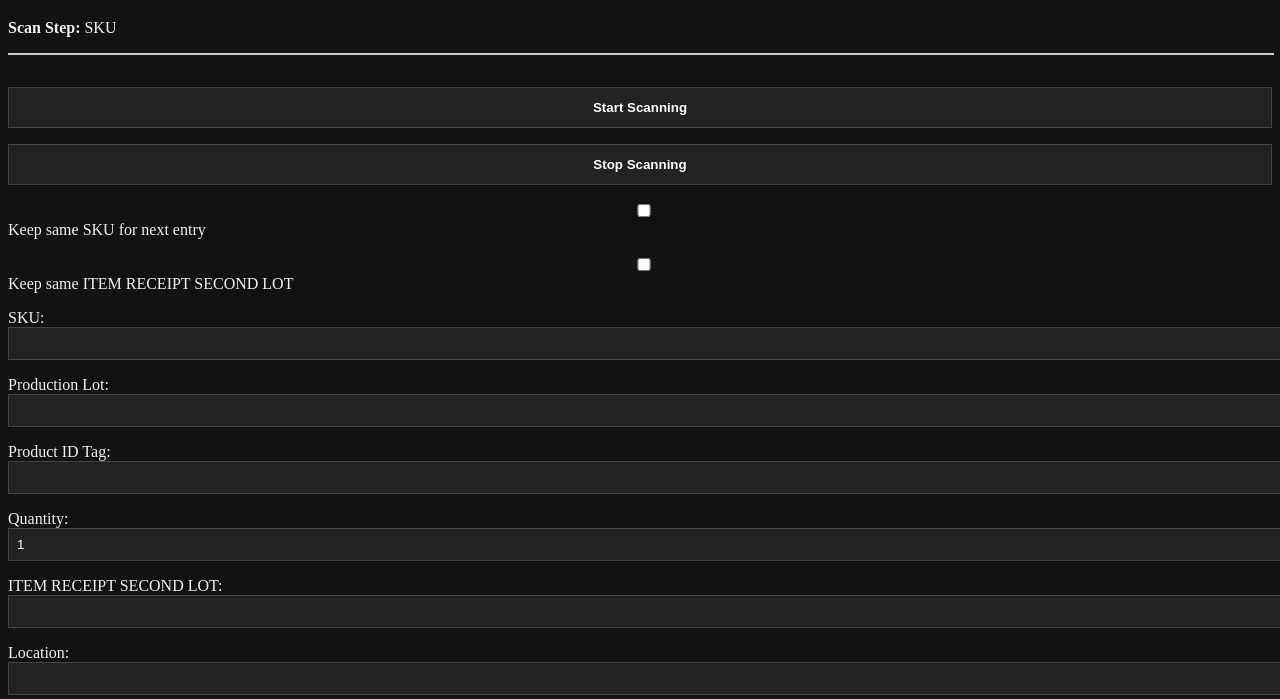
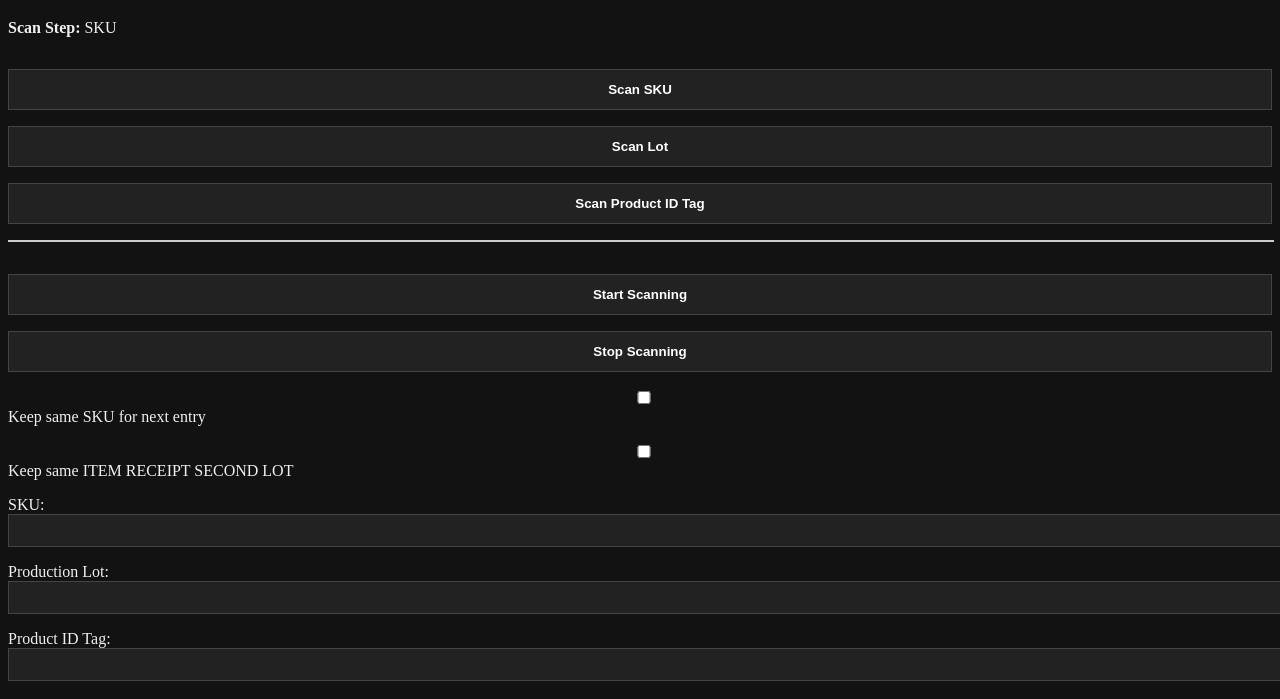
Before and after one commit to Frostpatrol/ja-finished-goods-scanner, a plain HTML site: page index.html in a window 1280 px wide. Shown: the part 61-760 px from the top of the page. Drawn offline with Linux system fonts and the light colour scheme.

Commit message:
Add files via upload

```diff
--- a/index.html
+++ b/index.html
@@ -40,6 +40,9 @@
   <h1>JA Finished Goods Inventory</h1>
 
   <p><strong>Scan Step:</strong> <span id="scanStepLabel">SKU</span></p>
+    <button onclick="setScanStep(0)">Scan SKU</button>
+    <button onclick="setScanStep(1)">Scan Lot</button>
+    <button onclick="setScanStep(2)">Scan Product ID Tag</button>
   <div id="scanner"></div>
   <button onclick="startScanner()">Start Scanning</button>
   <button onclick="stopScanner()">Stop Scanning</button>
```
